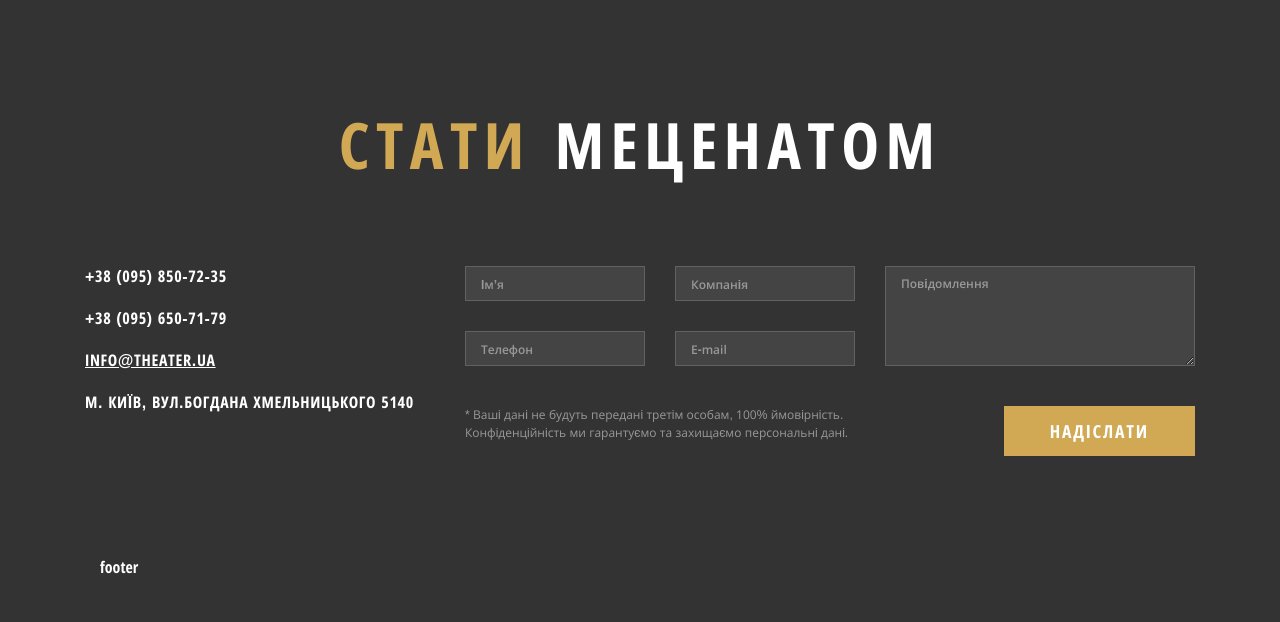
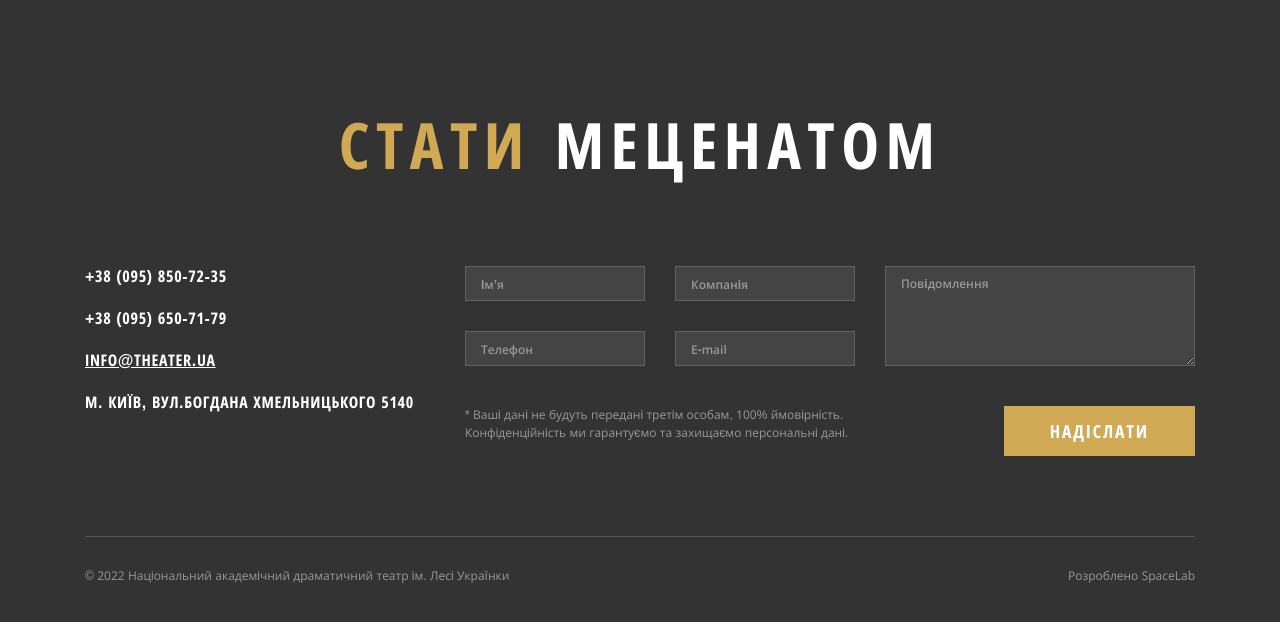
Before and after one commit to urusoff140272/theatre_landing-page, a plain HTML site: page index.html in a window 1280 px wide. Shown: the part 3742-4364 px from the top of the page. Drawn offline with nearby package versions, Linux system fonts and the light colour scheme.

Commit message:
feat: add html and css section footer

```diff
--- a/index.html
+++ b/index.html
@@ -437,12 +437,12 @@
         </main>
 
         <footer class="footer">
-            <style>
-                .footer {
-                    margin: 100px;
-                }
-            </style>
-            footer
+<div class="container">
+    <div class="footer__body">
+        <p class="footer__text">© 2022 Національний академічний драматичний театр ім. Лесі Українки</p>
+        <p class="footer__text">Розроблено SpaceLab</p>
+    </div>
+</div>
         </footer>
     </div>
     <script src="https://cdn.jsdelivr.net/npm/swiper@11/swiper-bundle.min.js"></script>
--- a/scss/base/_constants.scss
+++ b/scss/base/_constants.scss
@@ -5,6 +5,7 @@ $color-aside: #c4c4c4;
 $color-formBackground: #444444;
 $color-formBorder: #616161;
 $color-formText: #989898;
+$color-footerBorder: #565656;
 
 $font-family: "Open Sans Condensed", sans-serif;
 $second-family: "OpenSans", sans-serif;
--- a/scss/layouts/_contacts.scss
+++ b/scss/layouts/_contacts.scss
@@ -1,5 +1,6 @@
 .main__contacts {
     margin-top: 124px;
+    margin-bottom: 80px;
 }
 
 .contacts__title {
--- /dev/null
+++ b/scss/layouts/_footer.scss
@@ -0,0 +1,14 @@
+.footer__body {
+    max-width: 1110px;
+    margin: 0 auto;
+    display: flex;
+    justify-content: space-between;
+    border-top: 1px solid $color-footerBorder;
+}
+.footer__text {
+    padding: 30px 0;
+    font-family: $second-family;
+    font-size: 12px;
+    line-height: 1.5;
+    color: $color-formText;
+}
--- a/scss/styles.scss
+++ b/scss/styles.scss
@@ -49,3 +49,4 @@
 @import "./layouts/rating";
 @import "./layouts/partnerrs";
 @import "./layouts/contacts";
+@import "./layouts/footer";
```
Also changed, not shown: css/styles.css, 1 other file.
